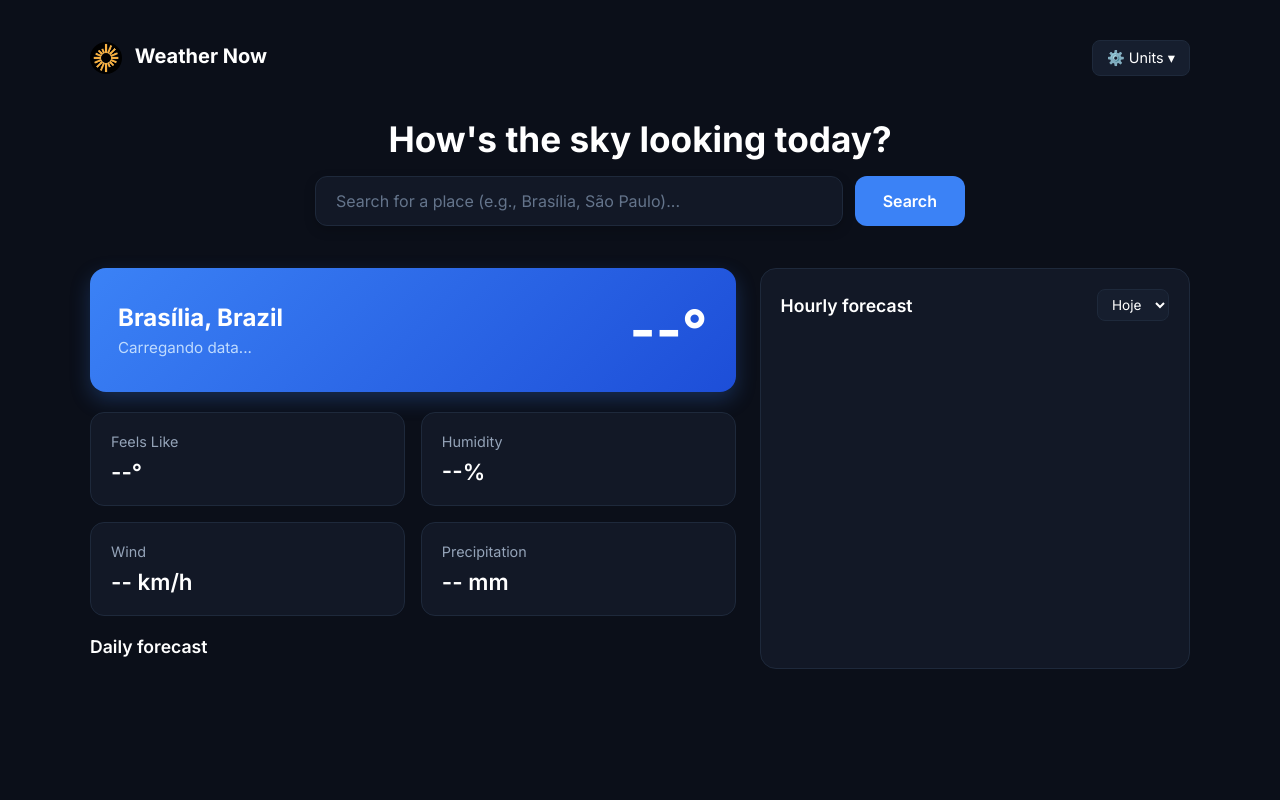
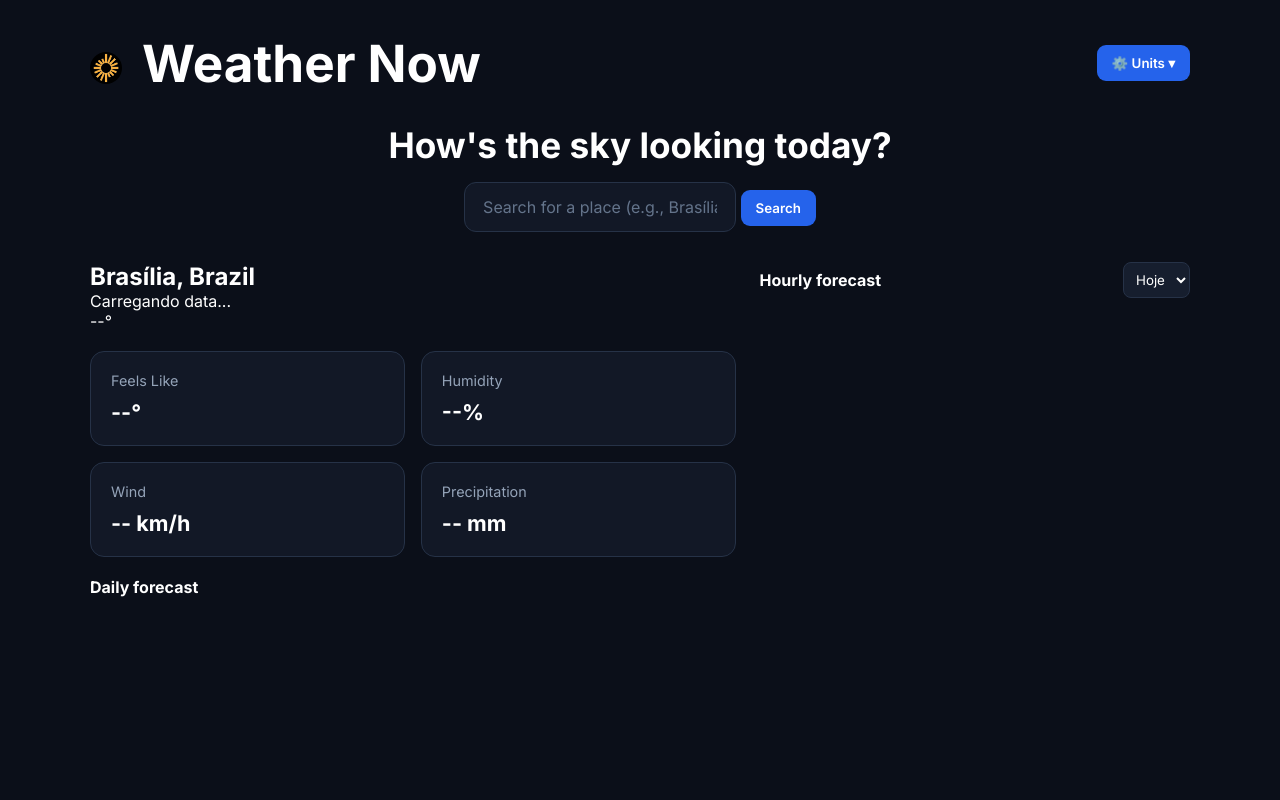
Before and after one commit to FelipeBre/Weather-Now, a Flask app: page / in a window 1280 px wide. Run offline with Flask 3, Linux system fonts and the light colour scheme.

Commit message:
Atualiza style.css limpo

```diff
--- a/static/css/style.css
+++ b/static/css/style.css
@@ -1,4 +1,4 @@
-/* --- Reset Global --- */
+
 * {
     margin: 0;
     padding: 0;
@@ -7,350 +7,292 @@
 }
 
 body {
-    background-color: #0b0f19; /* Fundo escuro total da página */
+    background: #0b0f19;
     color: #ffffff;
     min-height: 100vh;
-    display: flex;
-    justify-content: center;
-    align-items: flex-start;
-    padding: 40px 20px;
+    padding: 32px 20px;
 }
 
-/* --- Contentor Principal (Dashboard Completo) --- */
 .container {
     width: 100%;
     max-width: 1100px;
+    margin: auto;
     display: flex;
     flex-direction: column;
-    gap: 32px;
+    gap: 30px;
 }
 
-/* --- Cabeçalho --- */
 .header {
     display: flex;
     justify-content: space-between;
     align-items: center;
-    width: 100%;
+    gap: 20px;
 }
 
-.logo h1 {
-    font-size: 1.25rem;
-    font-weight: 700;
+.logo {
+    font-size: 1.6rem;
 }
 
-.unit-select {
-    background-color: #161e2e;
-    color: #ffffff;
-    border: 1px solid #1e293b;
-    padding: 8px 14px;
-    border-radius: 8px;
+button, select {
     cursor: pointer;
-    outline: none;
-    font-size: 0.9rem;
 }
 
-/* --- Secção de Pesquisa (Centralizada como na foto) --- */
+button {
+    border: none;
+    border-radius: 9px;
+    padding: 10px 15px;
+    background: #2563eb;
+    color: white;
+    font-weight: 600;
+}
+
+button:hover {
+    background: #1d4ed8;
+}
+
+select {
+    padding: 8px;
+    border: 1px solid #263247;
+    border-radius: 8px;
+    background: #161e2e;
+    color: white;
+}
+
+.settings-dropdown-container {
+    position: relative;
+}
+
+.units-menu {
+    position: absolute;
+    z-index: 10;
+    right: 0;
+    top: 45px;
+    width: 240px;
+    padding: 16px;
+    border: 1px solid #263247;
+    border-radius: 12px;
+    background: #121826;
+    box-shadow: 0 10px 25px #0008;
+    display: flex;
+    flex-direction: column;
+    gap: 10px;
+}
+
+.units-menu.hidden {
+    display: none;
+}
+
+.units-menu label {
+    font-size: 0.85rem;
+    color: #94a3b8;
+}
+
 .search-section {
     display: flex;
     flex-direction: column;
     align-items: center;
     text-align: center;
     gap: 16px;
-    margin: 10px 0;
 }
 
 .search-section h2 {
-    font-size: 2.2rem;
-    font-weight: 700;
+    font-size: clamp(1.5rem, 3vw, 2.2rem);
 }
 
-.section-box {
+.search-box {
+    width: 100%;
+    max-width: 650px;
     display: flex;
     gap: 12px;
-    width: 100%;
-    max-width: 650px;
 }
 
 #city-input {
     flex: 1;
-    background-color: #121826;
-    border: 1px solid #1e293b;
-    padding: 14px 20px;
+    min-width: 0;
+    padding: 14px 18px;
     border-radius: 12px;
-    color: #ffffff;
+    border: 1px solid #263247;
+    background: #121826;
+    color: white;
     font-size: 1rem;
-    outline: none;
-    box-shadow: 0 4px 12px rgba(0, 0, 0, 0.2);
 }
 
 #city-input::placeholder {
     color: #64748b;
 }
 
-.search {
-    background-color: #3b82f6;
-    color: #ffffff;
-    border: none;
-    padding: 0 28px;
-    border-radius: 12px;
-    font-weight: 600;
-    cursor: pointer;
-    transition: background 0.2s;
-    font-size: 1rem;
+#error-message {
+    color: #fca5a5;
+    min-height: 1.2em;
 }
 
-.search:hover {
-    background-color: #2563eb;
-}
-
-/* --- Grelha Principal (2 Colunas: Esquerda e Direita) --- */
 .dashboard-grid {
     display: grid;
     grid-template-columns: 1.5fr 1fr;
     gap: 24px;
-    width: 100%;
 }
 
 .left-column {
     display: flex;
     flex-direction: column;
     gap: 20px;
+    min-width: 0;
 }
 
 .right-column {
-    display: flex;
-    flex-direction: column;
+    min-width: 0;
 }
 
-/* --- Cartão Principal do Tempo (Gradiente Azul) --- */
-.colorful-panel {
-    background: linear-gradient(135deg, #3b82f6 0%, #1d4ed8 100%);
+.weather-panel {
+    background: linear-gradient(135deg, #3b82f6, #1d4ed8);
     border-radius: 16px;
     padding: 28px;
     display: flex;
+    align-items: center;
     justify-content: space-between;
-    align-items: center;
-    box-shadow: 0 8px 20px rgba(59, 130, 246, 0.25);
+    gap: 16px;
 }
 
-.city-name {
-    font-size: 1.5rem;
-    font-weight: 700;
-    margin-bottom: 6px;
+.weather-panel h2 {
+    font-size: 1.4rem;
+    margin-bottom: 8px;
+    overflow-wrap: anywhere;
 }
 
-.day-name {
-    font-size: 0.95rem;
-    color: #bfdbfe;
+.weather-panel p {
+    color: #dbeafe;
 }
 
-.current-temp {
-    font-size: 3.5rem;
-    font-weight: 700;
+.temperature {
+    font-size: clamp(2.5rem, 5vw, 3.5rem);
+    white-space: nowrap;
 }
 
-/* --- Métricas Adicionais (Grelha 2x2) --- */
 .metrics-grid {
     display: grid;
-    grid-template-columns: repeat(2, 1fr);
+    grid-template-columns: repeat(2, minmax(0, 1fr));
     gap: 16px;
 }
 
 .metric-card {
-    background-color: #121826;
+    background: #121826;
+    border: 1px solid #263247;
     border-radius: 14px;
     padding: 20px;
     display: flex;
     flex-direction: column;
-    gap: 8px;
-    border: 1px solid #1e293b;
+    gap: 10px;
+    min-width: 0;
 }
 
 .metric-card span {
+    color: #94a3b8;
     font-size: 0.9rem;
-    color: #94a3b8;
 }
 
 .metric-card strong {
-    font-size: 1.4rem;
-    font-weight: 600;
+    font-size: 1.35rem;
+    overflow-wrap: anywhere;
 }
 
-/* --- Previsão Diária (7 Dias) --- */
-.daily-forecast-section {
-    display: flex;
-    flex-direction: column;
-    gap: 12px;
-}
-
-.daily-forecast-section h4 {
-    font-size: 1.1rem;
-    font-weight: 600;
+h3 {
+    margin-bottom: 14px;
+    font-size: 1.05rem;
 }
 
 .daily-list {
     display: grid;
-    grid-template-columns: repeat(7, 1fr);
-    gap: 10px;
+    grid-template-columns: repeat(7, minmax(0, 1fr));
+    gap: 8px;
 }
 
 .daily-card {
-    background-color: #121826;
-    border: 1px solid #1e293b;
+    background: #121826;
+    border: 1px solid #263247;
     border-radius: 12px;
-    padding: 14px 6px;
+    padding: 14px 5px;
     display: flex;
     flex-direction: column;
     align-items: center;
     gap: 8px;
-    font-size: 0.85rem;
-}
-
-.daily-card strong {
-    font-size: 0.95rem;
+    font-size: 0.8rem;
 }
 
 .daily-card small {
-    color: #64748b;
+    color: #94a3b8;
 }
 
-/* --- Previsão Horária (Coluna da Direita) --- */
-.forecast-section {
-    background-color: #121826;
+.forecast-panel {
+    background: #121826;
+    border: 1px solid #263247;
+    border-radius: 16px;
     padding: 20px;
-    border-radius: 16px;
-    border: 1px solid #1e293b;
     height: 100%;
-    display: flex;
-    flex-direction: column;
 }
 
 .forecast-header {
     display: flex;
     justify-content: space-between;
     align-items: center;
-    margin-bottom: 16px;
+    gap: 12px;
 }
 
-.forecast-header h4 {
-    font-size: 1.1rem;
-    font-weight: 600;
-}
-
-#day-select {
-    background-color: #161e2e;
-    color: #ffffff;
-    border: 1px solid #1e293b;
-    padding: 6px 10px;
-    border-radius: 8px;
-    outline: none;
-    font-size: 0.85rem;
-}
-
-.hourly-list-vertical {
+.hourly-list {
     display: flex;
     flex-direction: column;
     gap: 10px;
+    max-height: 560px;
     overflow-y: auto;
-    max-height: 520px;
-    padding-right: 4px;
 }
 
 .hourly-item {
-    background-color: #161e2e;
-    padding: 14px 18px;
+    background: #161e2e;
+    border: 1px solid #263247;
     border-radius: 10px;
+    padding: 14px 16px;
     display: flex;
     justify-content: space-between;
     align-items: center;
-    border: 1px solid #1e293b;
 }
 
-/* --- Estilos do Menu Flutuante de Unidades --- */
-.settings-dropdown-container {
-    position: relative;
-}
-
-.units-toggle-btn {
-    background-color: #161e2e;
-    color: #ffffff;
-    border: 1px solid #1e293b;
-    padding: 8px 14px;
-    border-radius: 8px;
-    cursor: pointer;
-    font-size: 0.9rem;
-    display: flex;
-    align-items: center;
-    gap: 6px;
-    transition: background 0.2s;
-}
-
-.units-toggle-btn:hover {
-    background-color: #1e293b;
-}
-
-.units-menu {
-    position: absolute;
-    right: 0;
-    top: 45px;
-    background-color: #121826;
-    border: 1px solid #1e293b;
-    border-radius: 12px;
-    padding: 16px;
-    width: 240px;
-    box-shadow: 0 10px 25px rgba(0, 0, 0, 0.5);
-    display: flex;
-    flex-direction: column;
-    gap: 12px;
-    z-index: 100;
-}
-
-.units-menu.hidden {
-    display: none;
-}
-
-.units-section-title {
-    font-size: 0.85rem;
-    color: #94a3b8;
-    font-weight: 600;
-    border-bottom: 1px solid #1e293b;
-    padding-bottom: 6px;
-}
-
-.unit-group {
-    display: flex;
-    flex-direction: column;
-    gap: 4px;
-}
-
-.unit-group label {
-    font-size: 0.75rem;
-    color: #64748b;
-}
-
-.unit-sub-select {
-    background-color: #161e2e;
-    color: #ffffff;
-    border: 1px solid #1e293b;
-    padding: 6px 10px;
-    border-radius: 6px;
-    outline: none;
-    font-size: 0.85rem;
-    cursor: pointer;
-}
-
-/* --- Responsividade (Para Telemóveis e Ecrãs Pequenos) --- */
 @media (max-width: 850px) {
     .dashboard-grid {
-        grid-template-columns: 1fr; /* Transforma em uma única coluna no telemóvel */
-    }
-
-    .search-section h2 {
-        font-size: 1.6rem;
+        grid-template-columns: 1fr;
     }
 
     .daily-list {
-        grid-template-columns: repeat(4, 1fr); /* Ajusta os dias da semana para caber melhor */
+        grid-template-columns: repeat(4, minmax(0, 1fr));
+    }
+}
+
+@media (max-width: 480px) {
+    body {
+        padding: 20px 12px;
     }
 
+    .header {
+        align-items: flex-start;
+    }
+
+    .logo {
+        font-size: 1.2rem;
+    }
+
+    .search-box {
+        flex-direction: column;
+    }
+
+    .weather-panel {
+        align-items: flex-start;
+        flex-direction: column;
+    }
+
+    .daily-list {
+        grid-template-columns: repeat(3, minmax(0, 1fr));
+    }
+
+    .forecast-header {
+        align-items: flex-start;
+        flex-direction: column;
+    }
 }
```
